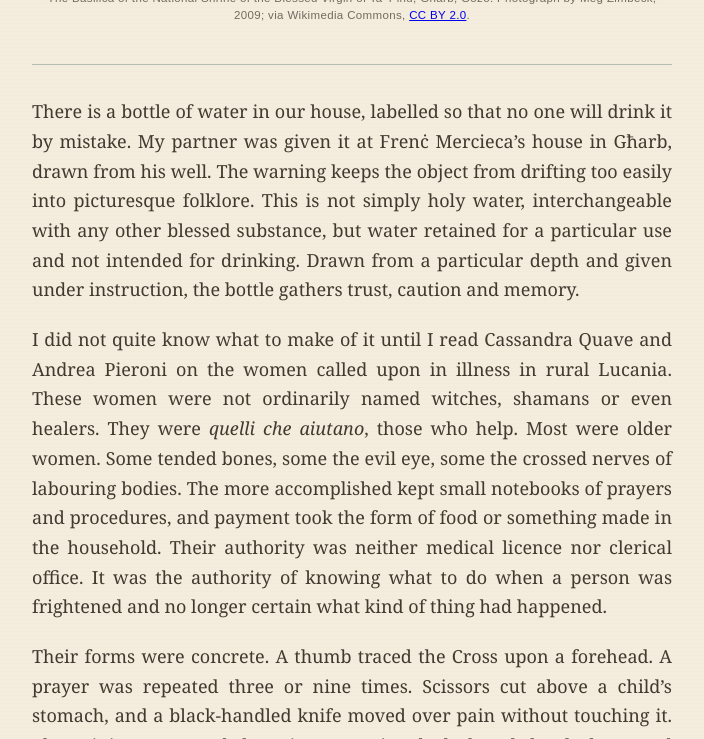
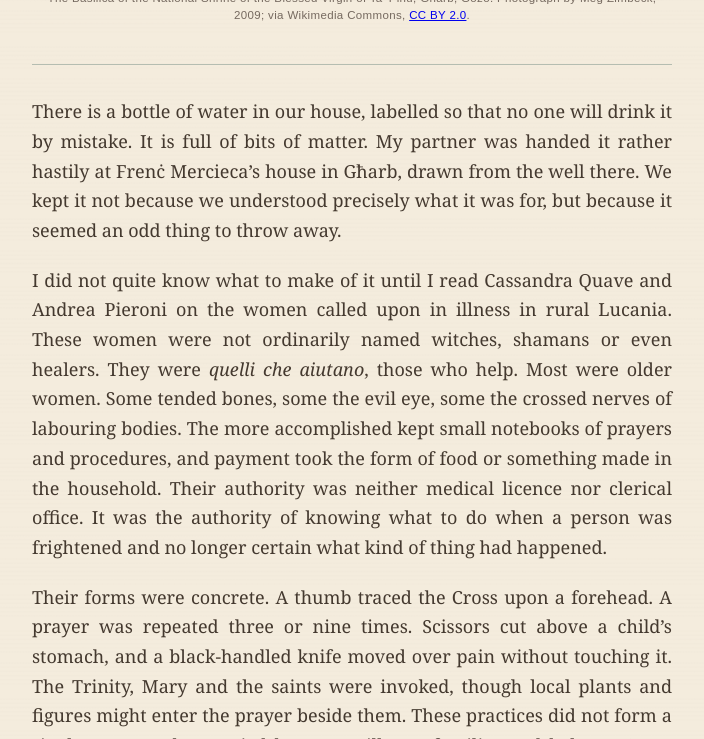
Before and after one commit to pytfarrugia-bit/pytfarrugia-bit.github.io, a Jekyll site: the page green-books-helpful-ones.html, which Jekyll copies as it is, in a window 1280 px wide and 900 px high, scrolled down 883 px, cut to the strip 161-900 px from the top of the window. Shown: the whole strip, without its empty margins (288-992 px from the left). Built offline with Jekyll 4.4.1, drawn with Linux system fonts in a browser that asks for light colours.

Commit message:
Revise opening paragraph of The Helpful Ones

```diff
--- a/green-books-helpful-ones.html
+++ b/green-books-helpful-ones.html
@@ -35,7 +35,7 @@
     </figure>
 
     <article class="prose">
-      <p>There is a bottle of water in our house, labelled so that no one will drink it by mistake. My partner was given it at Frenċ Mercieca’s house in Għarb, drawn from his well. The warning keeps the object from drifting too easily into picturesque folklore. This is not simply holy water, interchangeable with any other blessed substance, but water retained for a particular use and not intended for drinking. Drawn from a particular depth and given under instruction, the bottle gathers trust, caution and memory.</p>
+      <p>There is a bottle of water in our house, labelled so that no one will drink it by mistake. It is full of bits of matter. My partner was handed it rather hastily at Frenċ Mercieca’s house in Għarb, drawn from the well there. We kept it not because we understood precisely what it was for, but because it seemed an odd thing to throw away.</p>
 
       <p>I did not quite know what to make of it until I read Cassandra Quave and Andrea Pieroni on the women called upon in illness in rural Lucania. These women were not ordinarily named witches, shamans or even healers. They were <em>quelli che aiutano</em>, those who help. Most were older women. Some tended bones, some the evil eye, some the crossed nerves of labouring bodies. The more accomplished kept small notebooks of prayers and procedures, and payment took the form of food or something made in the household. Their authority was neither medical licence nor clerical office. It was the authority of knowing what to do when a person was frightened and no longer certain what kind of thing had happened.</p>
 
```
